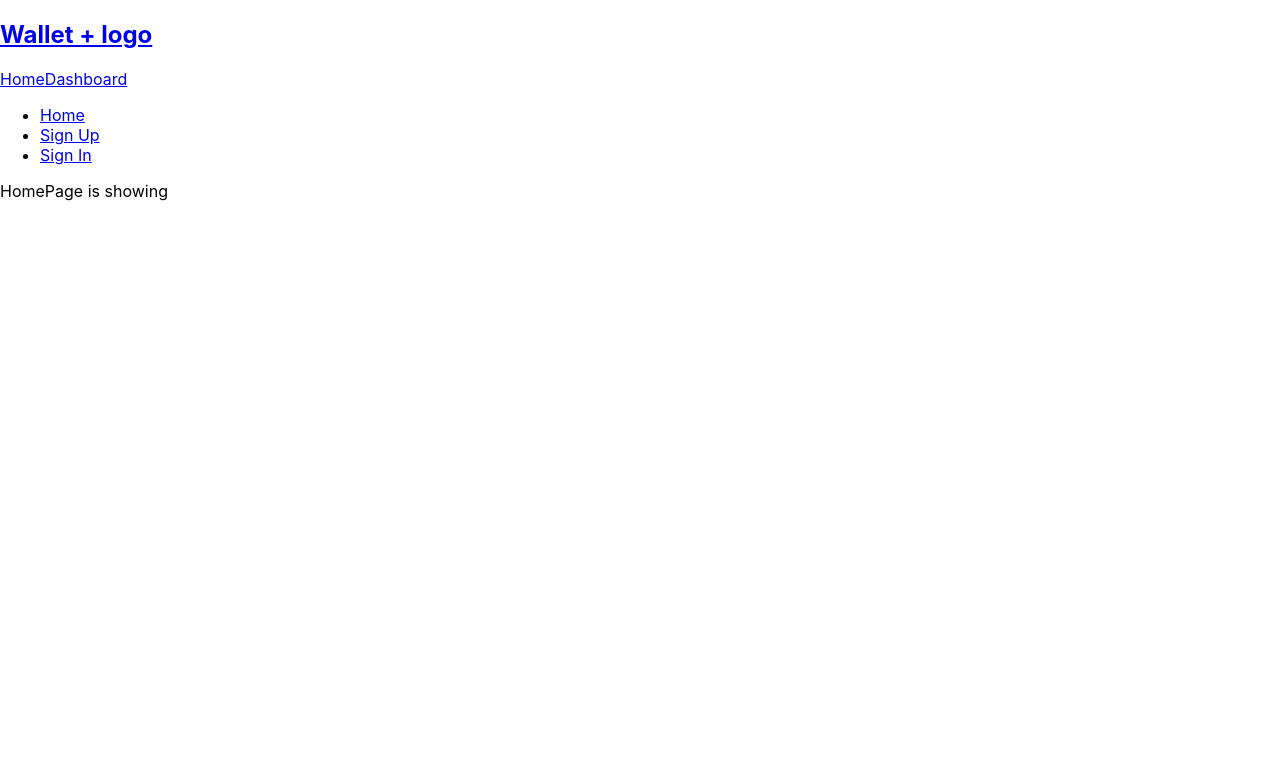
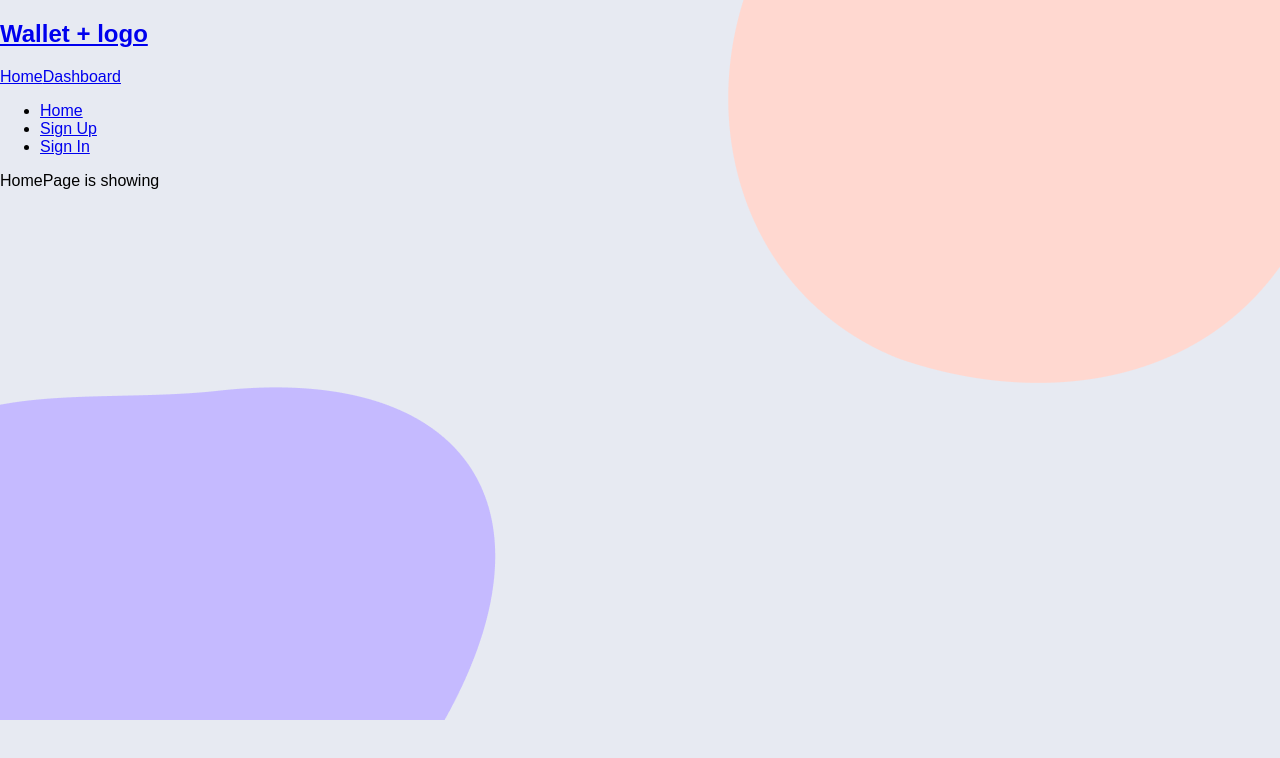
Before and after one commit to daryark/Wallet, a React (Create React App) app: page / in a window 1280 px wide. Shown: the top 758 px of the page. Built offline with nearby package versions, Linux system fonts and the light colour scheme.

Commit message:
add bg-images

```diff
--- a/src/index.css
+++ b/src/index.css
@@ -13,3 +13,21 @@ code {
   font-family: source-code-pro, Menlo, Monaco, Consolas, 'Courier New',
     monospace;
 }
+
+body {
+  background-color: #e7eaf2;
+  font-family: 'Poppins', sans-serif;
+}
+
+@media screen and (min-width: 768px) {
+  body {
+    background-repeat: no-repeat;
+    background-size: cover;
+    background-image: url(./images/bg_tablet.png);
+  }
+}
+@media screen and (min-width: 1280px) {
+  body {
+    background-image: url(./images/bg_desktop.png);
+  }
+}
```
Also changed, not shown: src/images/bg_desktop.png (added), src/images/bg_tablet.png (added).
